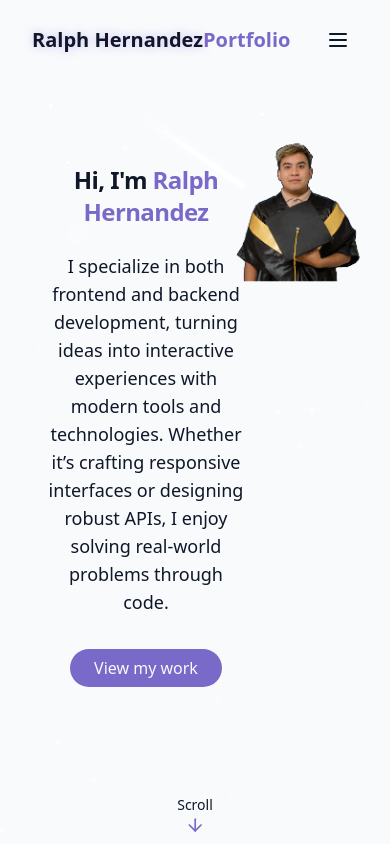
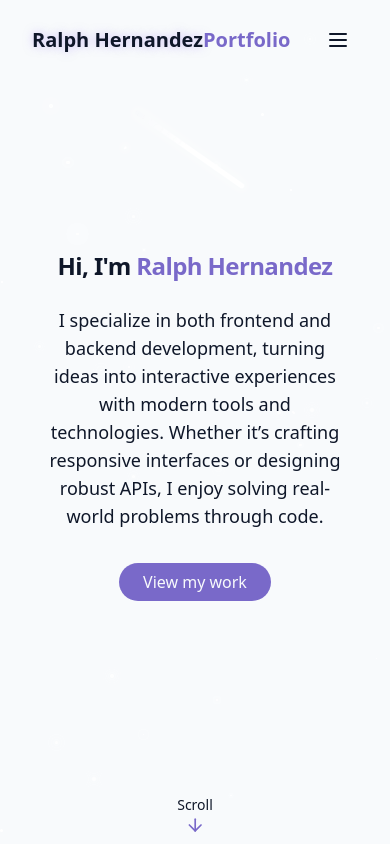
Before and after one commit to yourboiralph/portfolio_final, a React (Vite) app: page / in a window 390 px wide. Shown: the top 844 px of the page. Built offline with nearby package versions, Linux system fonts and the light colour scheme.

Commit message:
Version 1.2

```diff
--- a/src/components/HeroSection.jsx
+++ b/src/components/HeroSection.jsx
@@ -6,7 +6,7 @@ export const HeroSection = () => {
   return <section id="hero" className="relative min-h-screen flex flex-col items-center justify-center p-4">
 
     <div className="container max-w-4xl mx-auto text-center z-10">
-        <div className="grid grid-cols-[2fr_1fr]">
+        <div className="grid grid-cols-1 sm:grid-cols-[2fr_1fr]">
             <div className="space-y-6 ">
                 <h1 className="text-2xl md:text-4xl font-bold tracking-tight">
                     <span className="opacity-0 animate-fade-in">Hi, I'm </span>
@@ -24,7 +24,7 @@ export const HeroSection = () => {
 
             </div>
 
-            <div>
+            <div className="hidden sm:block">
                 <img className="scale-200" src="/projects/profile_pic.png" alt="" />
             </div>
         </div>
```
